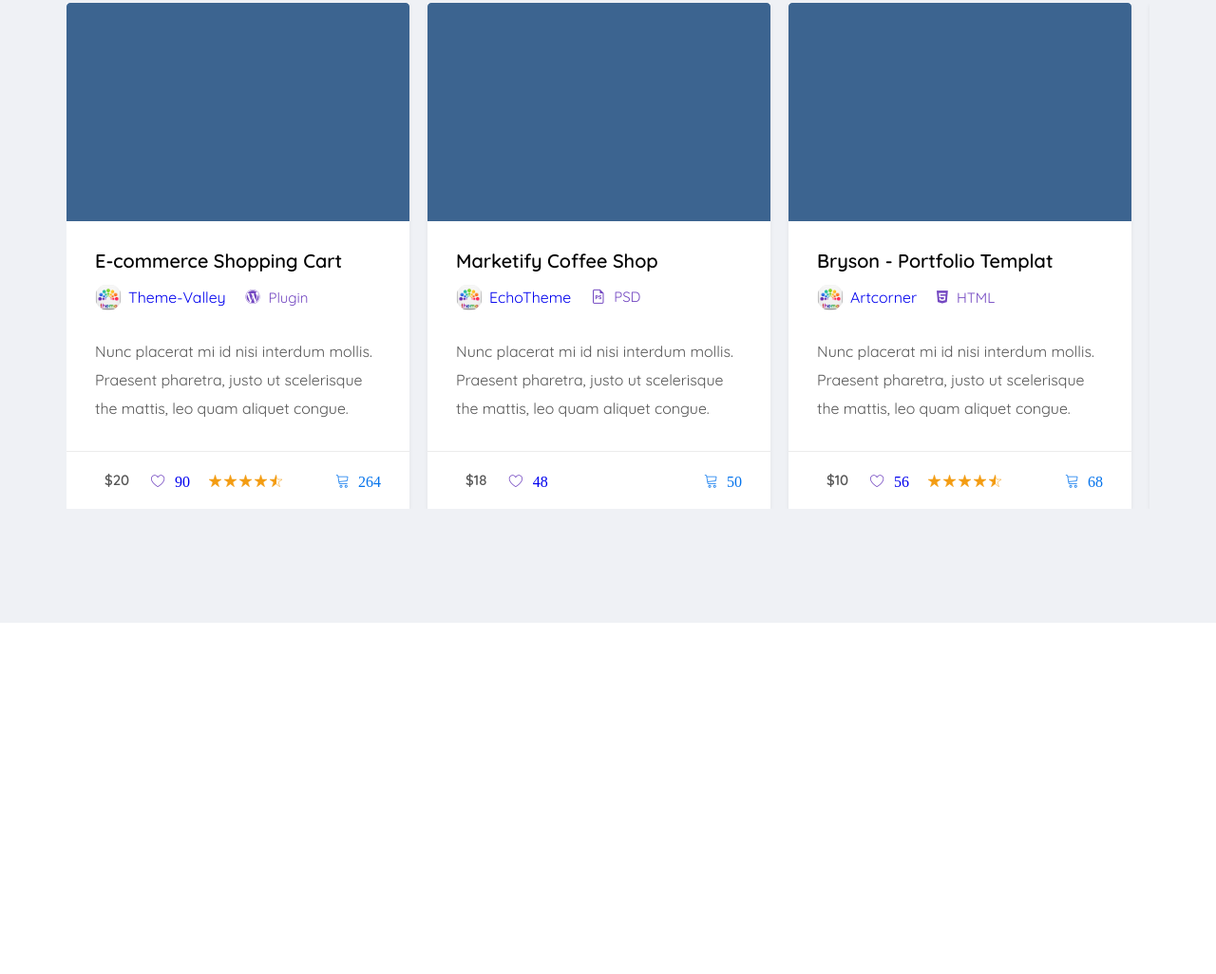
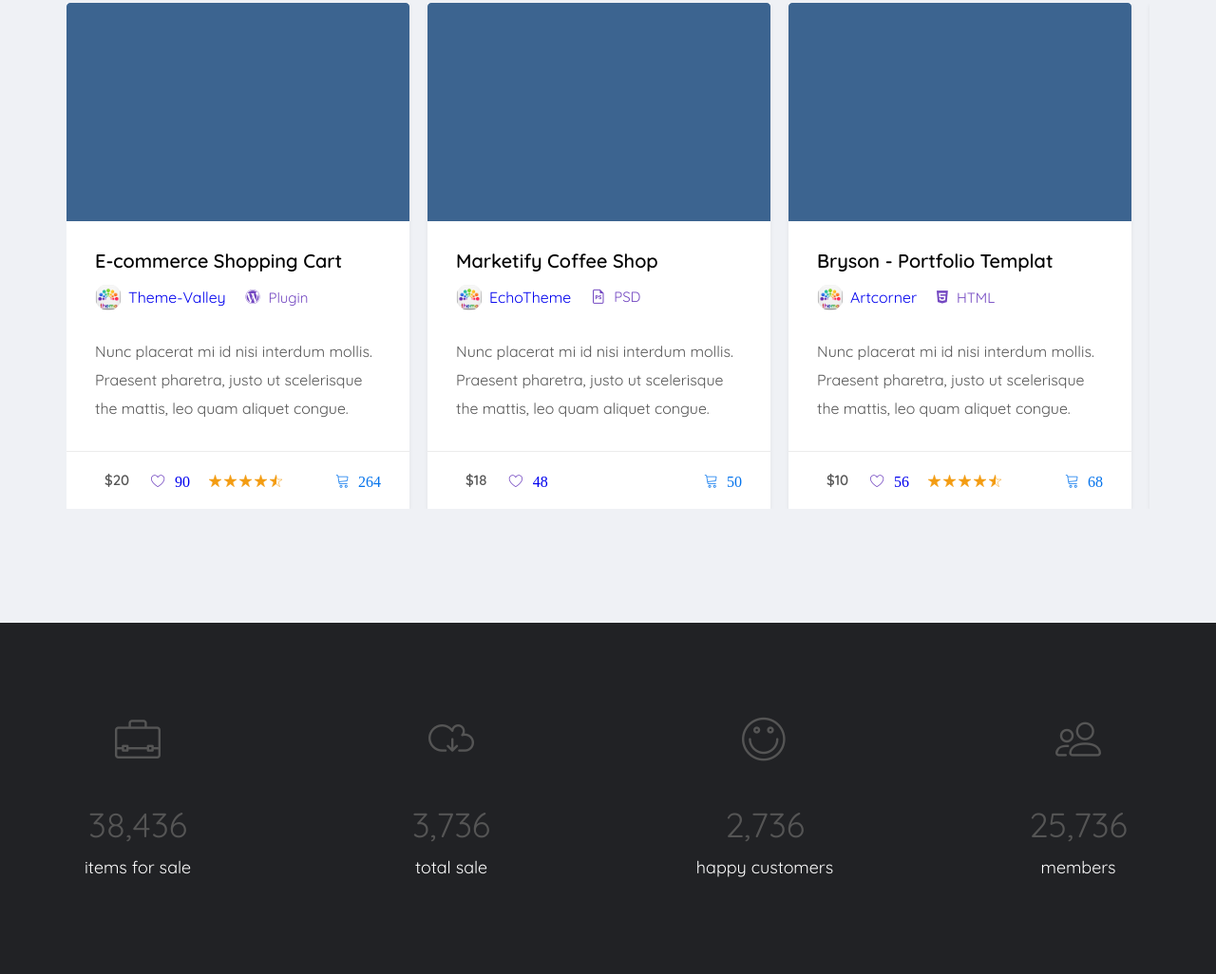
Before and after one commit to Esenko-Ilya/martplace, a website: page app/index.html in a window 1280 px wide. Shown: the part 4514-5540 px from the top of the page at 95% size. Before the commit the page ends 5170 px from the top, so only its background shows below. Drawn offline with nearby package versions, Linux system fonts and the light colour scheme; files that its build step writes are made by us from their sources; files whose address does not match are found by name.

Commit message:
add achievements

```diff
--- a/app/index.html
+++ b/app/index.html
@@ -703,6 +703,54 @@
   </section>
 
 
+  <section class="achievements">
+    <div class="container">
+      <div class="achievements__inner">
+        <div class="achievements__item">
+          <div class="achievements__item-icon lnr lnr-briefcase">
+            <div class="achievements__item-numb">
+              38,436
+            </div>
+          </div>
+          <div class="achievements__item-text">
+            items for sale
+          </div>
+        </div>
+        <div class="achievements__item">
+          <div class="achievements__item-icon lnr lnr-cloud-download">
+            <div class="achievements__item-numb">
+              3,736
+            </div>
+          </div>
+          <div class="achievements__item-text">
+            total sale
+          </div>
+        </div>
+        <div class="achievements__item">
+          <div class="achievements__item-icon lnr lnr-smile">
+            <div class="achievements__item-numb">
+              2,736
+            </div>
+          </div>
+          <div class="achievements__item-text">
+            happy customers
+          </div>
+        </div>
+        <div class="achievements__item">
+          <div class="achievements__item-icon lnr lnr-users">
+            <div class="achievements__item-numb">
+              25,736
+            </div>
+          </div>
+
+          <div class="achievements__item-text">
+            members
+          </div>
+        </div>
+      </div>
+    </div>
+  </section>
+
   <script src="https://ajax.googleapis.com/ajax/libs/jquery/3.4.1/jquery.min.js"></script>
   <script src="js/libs.min.js"></script>
   <script src="js/main.js"></script>
--- a/app/scss/style.scss
+++ b/app/scss/style.scss
@@ -806,15 +806,59 @@
   &__item-star {
     margin-left: 15px;
   }
+}
 
-  // &__inner{
+//end slider
 
-  //   & .slick-slide{
-  //     width: 361px !important;
+//start block achivments
 
-  //   }
-  //   & .slick-track >div+div {
-  //     margin-left: 28px;
-  //   }
-  // }
+.achievements {
+  background-color: #212225;
+  padding: 97px 0;
+
+  &__inner {
+    display: flex;
+    justify-content: space-between;
+    align-items: center;
+    text-align: center;
+  }
+
+  &__item {
+    width: 150px;
+  }
+
+  &__item-icon {
+    font-size: 48px;
+
+    & .lnr-briefcase {
+      color: #feb71d;
+    }
+
+    & .lnr-cloud-download {
+      color: #58c9e9;
+    }
+
+    & .lnr-smile {
+      color: #4f863c;
+    }
+
+    & .lnr-users {
+      color: #c4575a;
+    }
+  }
+
+  &__item-numb {
+    font-family: 'Quicksand';
+    font-size: 36px;
+    padding-top: 50px;
+    margin-bottom: 12px;
+  }
+
+  &__item-text {
+    font-size: 18px;
+    color: #fff;
+  }
 }
+
+
+//end block achivments
```
Lines whose indentation alone changed are shown as unchanged.
